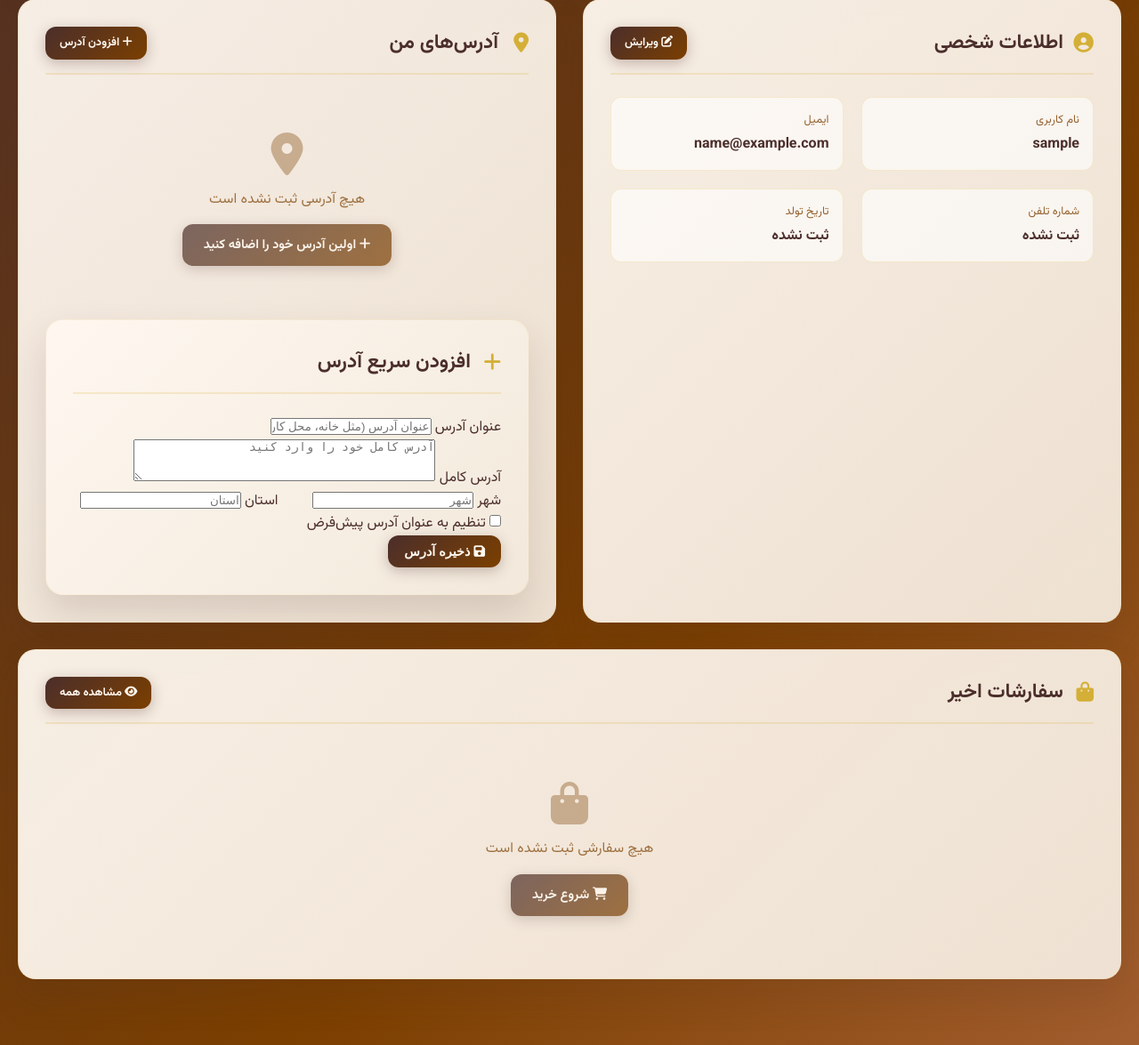
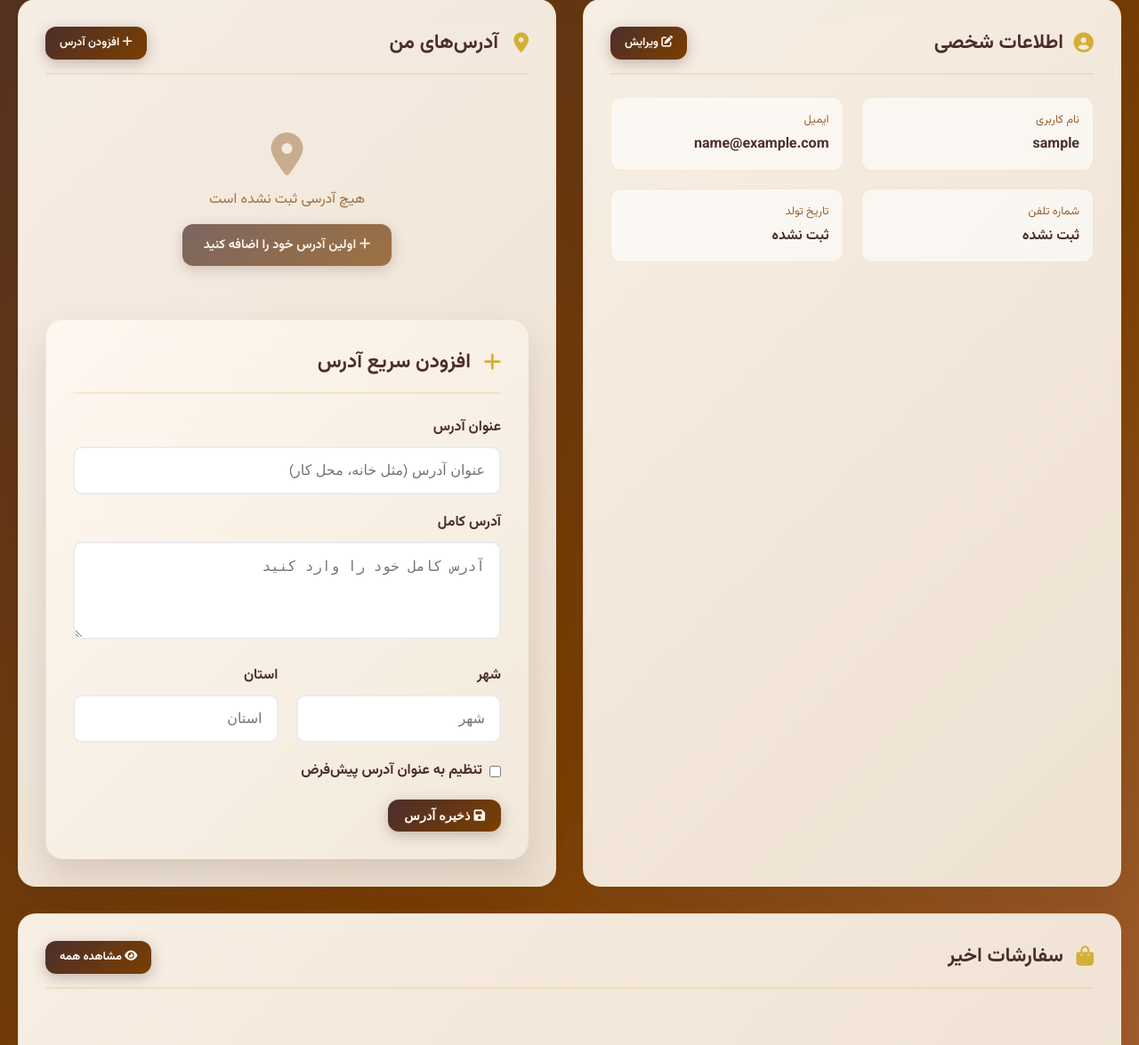
Before and after one commit to Alibagheri8813/OodsanCoffeeShop, a Django app: page /shop/user-profile/ in a window 1280 px wide. Shown: the part 444-1619 px from the top of the page at 89% size. Run offline with Django 4.2, Linux system fonts and the light colour scheme; the visitor is signed in with stand-in values (Sample User, id 1); data comes from the database, SQL or seed files in the repository; data that the repository does not hold is empty; parts of the project's set-up code (start-up, migrations or seed data) failed here and were passed over.

Commit message:
Add quick address form styling to match login form design (#111)
Co-authored-by: Cursor Agent <cursoragent@cursor.com>

```diff
--- a/shop/templates/shop/user_profile.html
+++ b/shop/templates/shop/user_profile.html
@@ -518,6 +518,63 @@ body {
     gap: 8px;
     font-weight: 700;
 }
+
+/* ===== QUICK ADDRESS FORM INPUT STYLES (match login) ===== */
+.quick-address-form .form-group {
+    margin-bottom: 1.2rem;
+}
+
+.quick-address-form .form-label {
+    display: block;
+    font-weight: 700;
+    margin-bottom: 0.5rem;
+    color: var(--primary-coffee);
+}
+
+.quick-address-form input[type="text"],
+.quick-address-form input[type="email"],
+.quick-address-form input[type="tel"],
+.quick-address-form input[type="search"],
+.quick-address-form select,
+.quick-address-form textarea {
+    width: 100%;
+    padding: 1rem 1rem;
+    border: 2px solid #e9ecef;
+    border-radius: 10px;
+    font-size: 1rem;
+    transition: all 0.3s ease;
+    background: #ffffff;
+    color: var(--primary-coffee);
+}
+
+.quick-address-form input:focus,
+.quick-address-form select:focus,
+.quick-address-form textarea:focus {
+    outline: none;
+    border-color: #8b4513;
+    box-shadow: 0 0 0 3px rgba(139, 69, 19, 0.1);
+    transform: translateY(-2px);
+}
+
+.quick-address-form textarea {
+    min-height: 110px;
+    resize: vertical;
+}
+
+.quick-address-form .form-check {
+    display: flex;
+    align-items: center;
+    gap: 0.5rem;
+}
+
+.quick-address-form .form-check input[type="checkbox"] {
+    accent-color: #8b4513;
+}
+
+.quick-address-form .form-check-label {
+    color: var(--primary-coffee);
+    font-weight: 600;
+}
 </style>
 {% endblock %}
 
@@ -681,7 +738,7 @@ body {
                         افزودن سریع آدرس
                     </h2>
                 </div>
-                <form method="post" action="{% url 'add_address' %}" novalidate>
+                <form method="post" action="{% url 'add_address' %}" class="quick-address-form" novalidate>
                     {% csrf_token %}
                     <div class="form-group">
                         <label for="id_title" class="form-label">عنوان آدرس</label>
```
